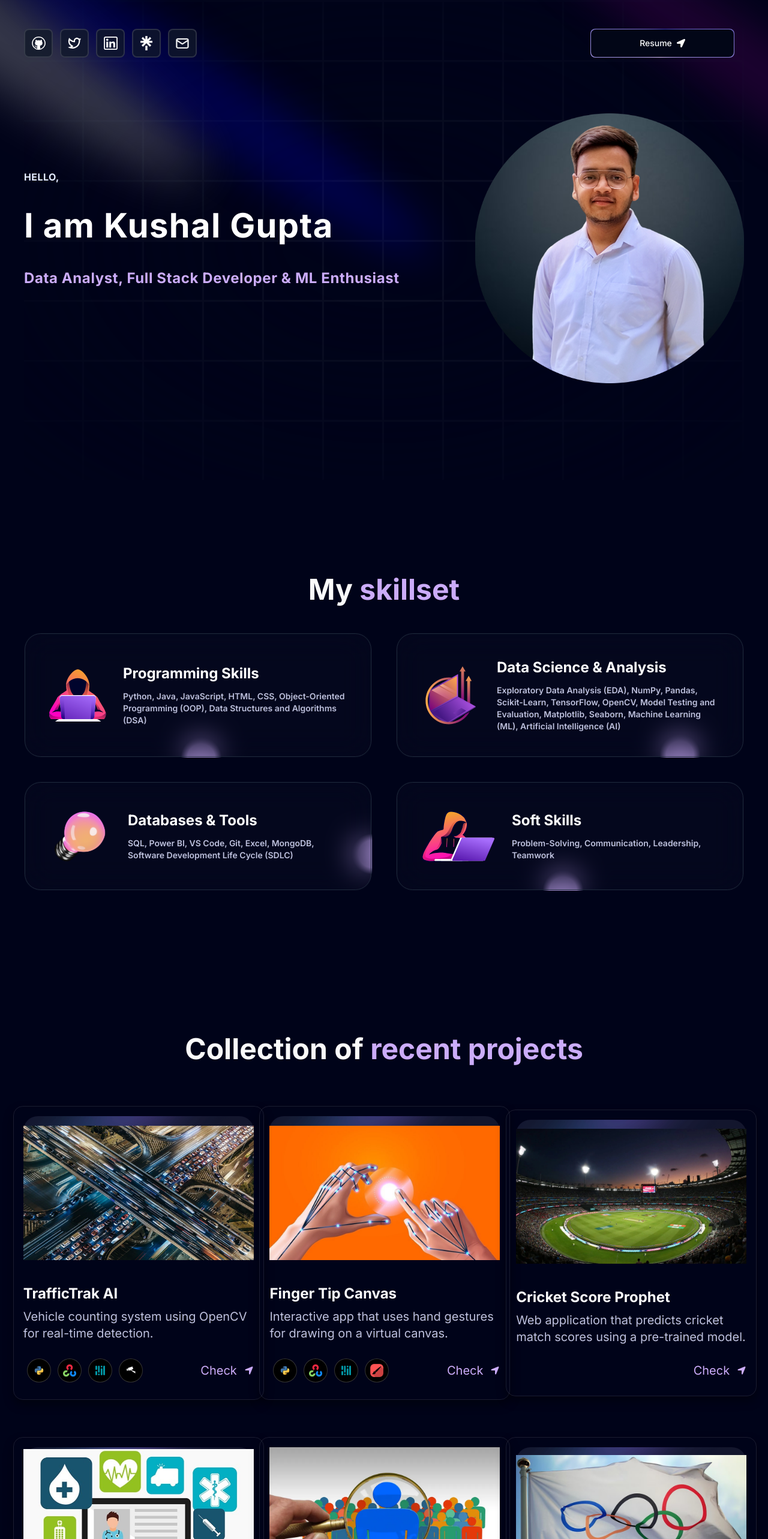
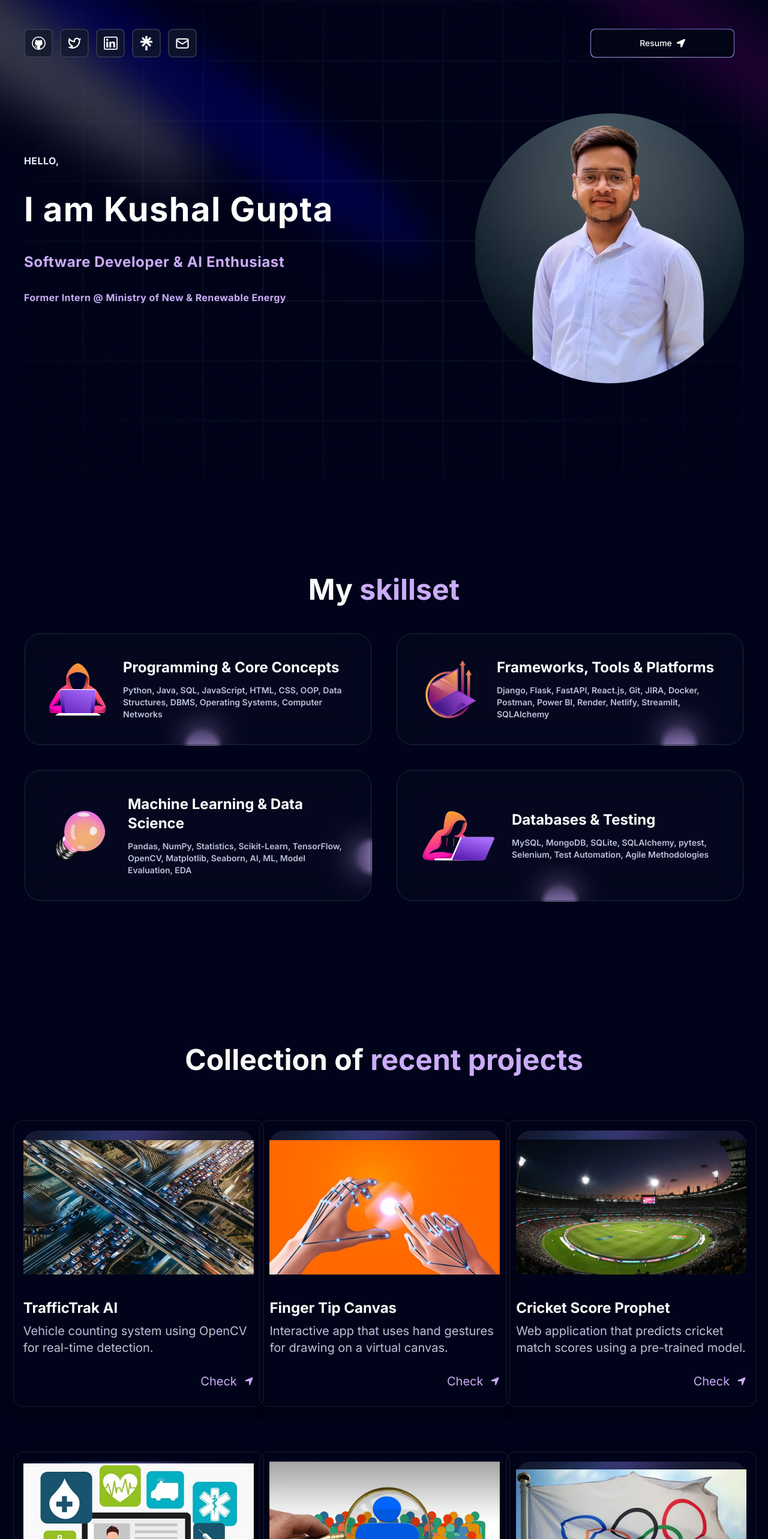
Before and after one commit to kushalgupta1203/Personal-Portfolio, a Next.js app: page / in a window 1280 px wide. Shown: the top 2566 px of the page at 60% size. Built offline with nearby package versions, Linux system fonts and the light colour scheme.

Commit message:
update hero

```diff
--- a/components/Hero.tsx
+++ b/components/Hero.tsx
@@ -44,8 +44,12 @@ const Hero = () => {
           />
 
           <TextGenerateEffect
-            words="Data Analyst, Full Stack Developer & ML Enthusiast"
+            words="Software Developer & AI Enthusiast"
             className="text-center sm:text-left text-[22.4px] md:text-[1.50rem] lg:text-[1.50rem] text-purple"
+          />
+          <TextGenerateEffect
+            words="Former Intern @ Ministry of New & Renewable Energy"
+            className="text-center sm:text-left text-[18.4px] md:text-[1.0rem] lg:text-[1.0rem] text-purple"
           />
         </div>
 
@@ -66,7 +70,7 @@ const Hero = () => {
 
       {/* Magic Button on the top right */}
       <div className="absolute top-[35px] right-4 z-20 sm:top-[25px] md:top-[8px] lg:top-[8px]">
-        <a href="https://drive.google.com/file/d/1u2I3Y-D4MfScdasDyyLle9uDoeMWnziE/view?usp=drive_link" target="_blank" rel="noopener noreferrer">
+        <a href="https://drive.google.com/file/d/1SaHjNJAZ1p_HGsyf7tYRuyIdZ6Xfxn9p/view?usp=sharing" target="_blank" rel="noopener noreferrer">
           <MagicButton
             title="Resume"
             icon={<FaLocationArrow />}
--- a/data/index.ts
+++ b/data/index.ts
@@ -77,7 +77,7 @@ export const projects = [
     title: "TrafficTrak AI",
     des: "Vehicle counting system using OpenCV for real-time detection.",
     img: "/p1.jpg",
-    iconLists: ["/python.png","/opencv.png", "mediapipe.png", "/camera.png"],
+    iconLists: [],
     link: "https://github.com/kushalgupta1203/TrafficTrak-AI",
   },
   {
@@ -85,7 +85,7 @@ export const projects = [
     title: "Finger Tip Canvas",
     des: "Interactive app that uses hand gestures for drawing on a virtual canvas.",
     img: "/hand.jpg",
-    iconLists: ["/python.png","/opencv.png", "/mediapipe.png", "paint.png"],
+    iconLists: [],
     link: "https://github.com/kushalgupta1203/FingerTip-Canvas",
   },
   {
@@ -101,7 +101,7 @@ export const projects = [
     title: "Wellness Whiz",
     des: "Healthcare chatbot using Hugging Face delivers medical assistance.",
     img: "/p4.jpg",
-    iconLists: ["/python.png","/chatgpt.png", "/nlp.png", "/js.png"],
+    iconLists: [],
     link: "https://github.com/kushalgupta1203/Healthcare-Chatbot-System",
   },
 
@@ -110,7 +110,7 @@ export const projects = [
     title: "JobMatch AI",
     des: "Flask web application that evaluates resume quality using an NLP model.",
     img: "/job.webp",
-    iconLists: ["/python.png","/flask.png", "/nlp.png", "/js.png"],
+    iconLists: [],
     link: "https://github.com/kushalgupta1203/JobMatch-AI",
   },
   {
@@ -118,7 +118,7 @@ export const projects = [
     title: "Medal Map",
     des: " Data analysis report of the Summer Olympics from 1896 to 2016.",
     img: "/olympics.JPG",
-    iconLists: ["/python.png","/streamlit.png", "/kaggle.png", "/jupyter.png"],
+    iconLists: [],
     link: "https://github.com/kushalgupta1203/Medal-Map",
   },
 ];
@@ -148,7 +148,7 @@ export const education = [
   {
     name: "Guru Gobind Singh Indraprastha University",
     location: "Delhi, India",
-    grade: "9.46 CGPA",
+    grade: "9.54 CGPA",
     course: "Bachelors in Technology",
     branch: "Artificial Intelligence & Data Science",
     year: "2021 - 2025",
@@ -162,33 +162,34 @@ export const education = [
 export const Skillset = [
   {
     id: 1,
-    title: "Programming Skills",
-    desc: "Python, Java, JavaScript, HTML, CSS, Object-Oriented Programming (OOP), Data Structures and Algorithms (DSA)",
+    title: "Programming & Core Concepts",
+    desc: "Python, Java, SQL, JavaScript, HTML, CSS, OOP, Data Structures, DBMS, Operating Systems, Computer Networks",
     className: "md:col-span-2",
     thumbnail: "/exp1.svg",
   },
   {
     id: 2,
-    title: "Data Science & Analysis",
-    desc: "Exploratory Data Analysis (EDA), NumPy, Pandas, Scikit-Learn, TensorFlow, OpenCV, Model Testing and Evaluation, Matplotlib, Seaborn, Machine Learning (ML), Artificial Intelligence (AI)",
+    title: "Frameworks, Tools & Platforms",
+    desc: "Django, Flask, FastAPI, React.js, Git, JIRA, Docker, Postman, Power BI, Render, Netlify, Streamlit, SQLAlchemy",
     className: "md:col-span-2",
     thumbnail: "/exp2.svg",
   },
   {
     id: 3,
-    title: "Databases & Tools",
-    desc: "SQL, Power BI, VS Code, Git, Excel, MongoDB, Software Development Life Cycle (SDLC)",
+    title: "Machine Learning & Data Science",
+    desc: "Pandas, NumPy, Statistics, Scikit-Learn, TensorFlow, OpenCV, Matplotlib, Seaborn, AI, ML, Model Evaluation, EDA",
     className: "md:col-span-2",
     thumbnail: "/exp3.svg",
   },
   {
     id: 4,
-    title: "Soft Skills",
-    desc: "Problem-Solving, Communication, Leadership, Teamwork",
+    title: "Databases & Testing",
+    desc: "MySQL, MongoDB, SQLite, SQLAlchemy, pytest, Selenium, Test Automation, Agile Methodologies",
     className: "md:col-span-2",
     thumbnail: "/exp4.svg",
   },
 ];
+
 
 export const socialMedia = [
   {
```
